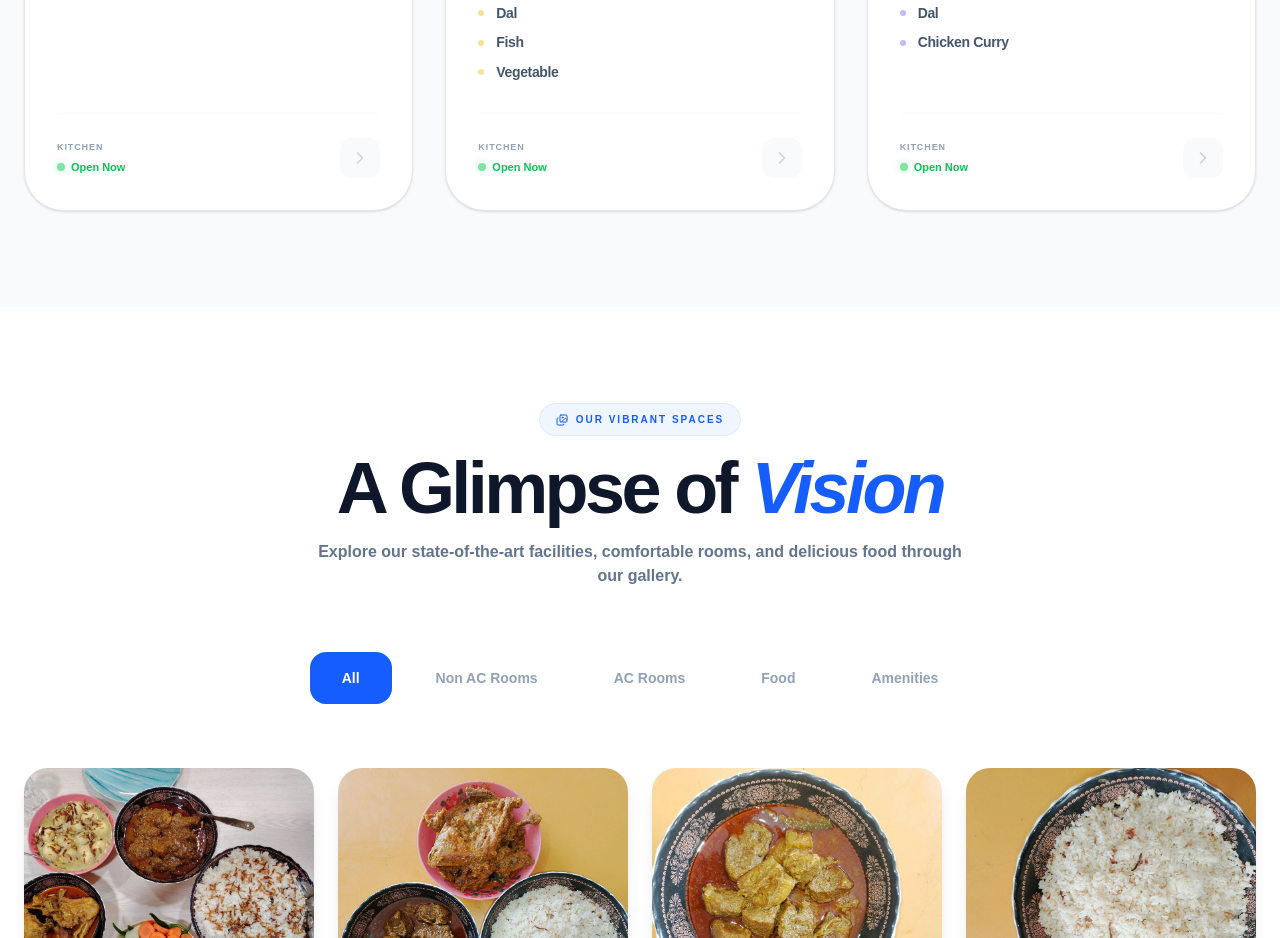
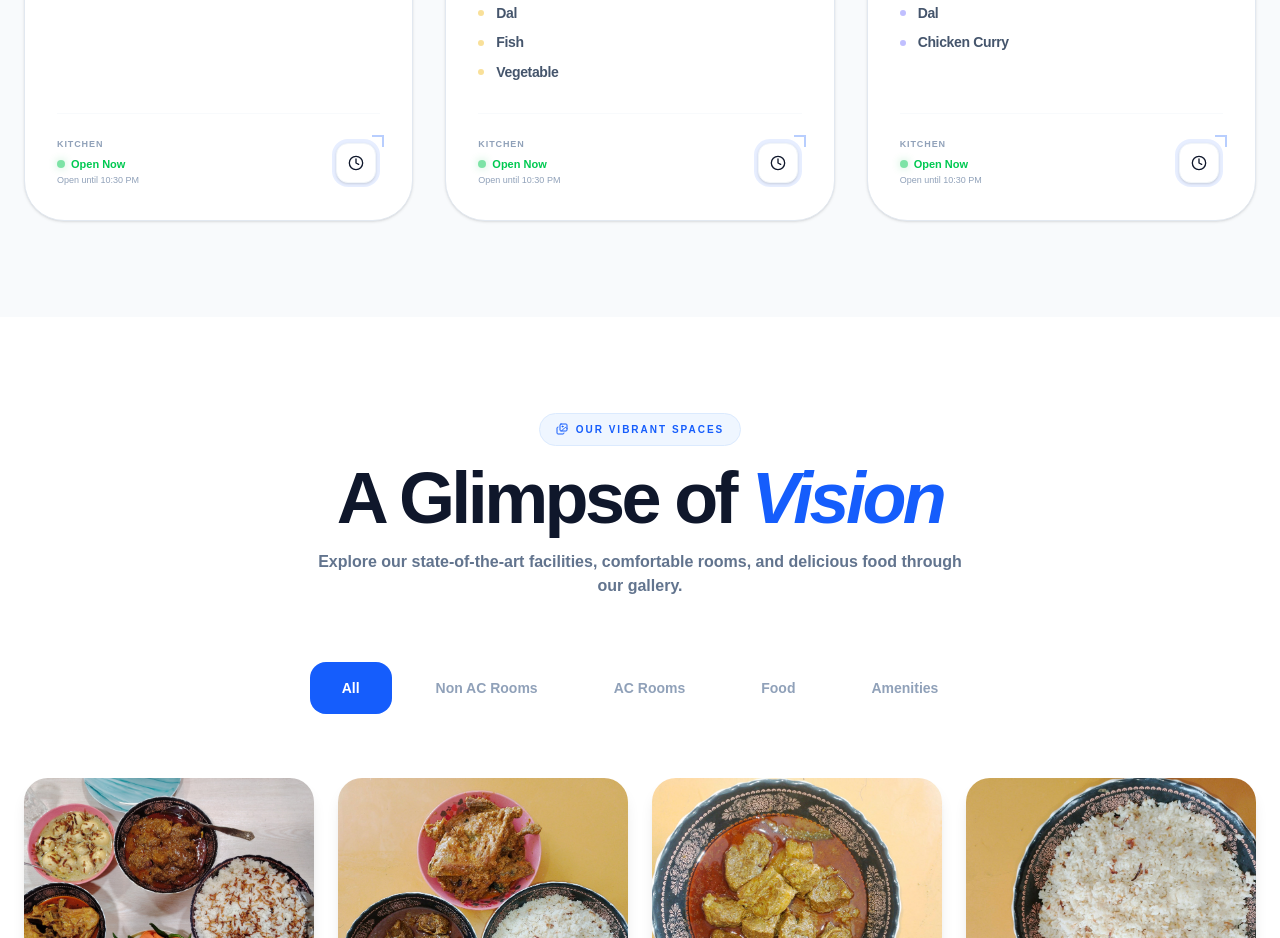
Before and after one commit to dipkorimon/vision64-limited, a Next.js app: page / in a window 1280 px wide. Shown: the part 3920-4858 px from the top of the page. Built offline with nearby package versions, Linux system fonts and the light colour scheme.

Commit message:
feat(foodmenu): add a new button for kitchen schedule and a tooltip to show all schedules

```diff
--- a/components/FoodMenu.tsx
+++ b/components/FoodMenu.tsx
@@ -1,7 +1,7 @@
 'use client';
 import { useState, useEffect } from 'react';
 import { motion, AnimatePresence, Variants } from 'framer-motion';
-import { Utensils, Sunrise, Sun, Moon, Coffee, ChevronRight, Activity, Flame, CheckCircle2 } from 'lucide-react';
+import { Utensils, Sunrise, Sun, Moon, Clock, ChevronRight, Activity, Flame, CheckCircle2 } from 'lucide-react';
 
 const weeklyMenu = [
     {
@@ -50,8 +50,9 @@ const weeklyMenu = [
 
 const FoodMenu = () => {
     const [activeDay, setActiveDay] = useState("Sunday");
-    const [isKitchenOpen, setIsKitchenOpen] = useState(false);
     const currentMenu: any = weeklyMenu.find(m => m.day === activeDay);
+
+    const [kitchenStatus, setKitchenStatus] = useState({ isOpen: false, message: "" });
 
     useEffect(() => {
         const checkKitchenStatus = () => {
@@ -60,21 +61,30 @@ const FoodMenu = () => {
             const minute = now.getMinutes();
             const currentTime = hour * 60 + minute;
 
-            const morningStart = 8 * 60;       // 08:00 AM
-            const morningEnd = 10 * 60;        // 10:00 AM
+            // Time slots in minutes
+            const slots = [
+                { start: 8 * 60, end: 10 * 60, label: "08:00 AM", endLabel: "10:00 AM" },
+                { start: 13 * 60 + 30, end: 17 * 60, label: "01:30 PM", endLabel: "05:00 PM" },
+                { start: 20 * 60, end: 22 * 60 + 30, label: "08:00 PM", endLabel: "10:30 PM" }
+            ];
 
-            const lunchStart = 13 * 60 + 30;   // 01:30 PM (13:30)
-            const lunchEnd = 17 * 60;          // 05:00 PM (17:00)
+            let openSlot = slots.find(slot => currentTime >= slot.start && currentTime < slot.end);
 
-            const dinnerStart = 20 * 60;       // 08:00 PM (20:00)
-            const dinnerEnd = 22 * 60 + 30;    // 10:30 PM (22:30)
+            if (openSlot) {
+                setKitchenStatus({
+                    isOpen: true,
+                    message: `Open until ${openSlot.endLabel}`
+                });
+            } else {
+                // Find next opening slot
+                let nextSlot = slots.find(slot => slot.start > currentTime);
+                if (!nextSlot) nextSlot = slots[0]; // If all slots passed, next is tomorrow's first slot
 
-            const isOpen =
-                (currentTime >= morningStart && currentTime < morningEnd) ||
-                (currentTime >= lunchStart && currentTime < lunchEnd) ||
-                (currentTime >= dinnerStart && currentTime < dinnerEnd);
-
-            setIsKitchenOpen(isOpen);
+                setKitchenStatus({
+                    isOpen: false,
+                    message: `Opens at ${nextSlot.label}`
+                });
+            }
         };
 
         checkKitchenStatus();
@@ -112,9 +122,9 @@ const FoodMenu = () => {
                 <div className="grid grid-cols-1 md:grid-cols-3 gap-8">
                     <AnimatePresence mode="wait">
                         <motion.div key={activeDay} className="contents">
-                            <MenuCard time="Breakfast" icon={<Sunrise className="w-6 h-6 text-orange-500" />} data={currentMenu?.breakfast} accentColor="bg-orange-500" isKitchenOpen={isKitchenOpen} />
-                            <MenuCard time="Lunch" icon={<Sun className="w-6 h-6 text-yellow-500" />} data={currentMenu?.lunch} accentColor="bg-yellow-500" isKitchenOpen={isKitchenOpen} />
-                            <MenuCard time="Dinner" icon={<Moon className="w-6 h-6 text-indigo-500" />} data={currentMenu?.dinner} accentColor="bg-indigo-500" isKitchenOpen={isKitchenOpen} />
+                            <MenuCard time="Breakfast" icon={<Sunrise className="w-6 h-6 text-orange-500" />} data={currentMenu?.breakfast} accentColor="bg-orange-500" kitchenStatus={kitchenStatus} />
+                            <MenuCard time="Lunch" icon={<Sun className="w-6 h-6 text-yellow-500" />} data={currentMenu?.lunch} accentColor="bg-yellow-500" kitchenStatus={kitchenStatus} />
+                            <MenuCard time="Dinner" icon={<Moon className="w-6 h-6 text-indigo-500" />} data={currentMenu?.dinner} accentColor="bg-indigo-500" kitchenStatus={kitchenStatus} />
                         </motion.div>
                     </AnimatePresence>
                 </div>
@@ -123,7 +133,7 @@ const FoodMenu = () => {
     );
 };
 
-const MenuCard = ({ time, icon, data, accentColor, isKitchenOpen }: any) => {
+const MenuCard = ({ time, icon, data, accentColor, kitchenStatus }: any) => {
     // String ke split kore array banano
     const itemsList = data?.items?.split(',') || [];
 
@@ -172,19 +182,56 @@ const MenuCard = ({ time, icon, data, accentColor, isKitchenOpen }: any) => {
                 <div className="pt-6 border-t border-slate-50 flex items-center justify-between mt-auto">
                     <div className="flex flex-col">
                         <span
-                            className="text-[9px] font-black text-slate-400 uppercase tracking-widest mb-1">Kitchen</span>
+                            className="text-[9px] font-black text-slate-400 uppercase tracking-widest mb-1 text-left">Kitchen</span>
                         <span
-                            className={`text-[11px] font-bold flex items-center gap-1.5 ${isKitchenOpen ? 'text-green-500' : 'text-red-500'}`}>
+                            className={`text-[11px] font-bold flex items-center gap-1.5 ${kitchenStatus.isOpen ? 'text-green-500' : 'text-red-500'}`}>
                         <span className={`w-2 h-2 rounded-full ${
-                            isKitchenOpen
+                            kitchenStatus.isOpen
                                 ? 'bg-green-500 animate-pulse shadow-[0_0_8px_rgba(34,197,94,0.6)]'
-                                : 'bg-red-500 shadow-[0_0_8px_rgba(239,68,68,0.6)]'
+                                : 'bg-red-500'
                         }`}></span>
-                            {isKitchenOpen ? 'Open Now' : 'Closed Now'}
+                                            {kitchenStatus.isOpen ? 'Open Now' : 'Closed Now'}
+                        </span>
+                            <span className="text-[9px] font-medium text-slate-400 mt-0.5">
+                            {kitchenStatus.message}
                         </span>
                     </div>
-                    <div className="w-10 h-10 rounded-xl bg-slate-50 flex items-center justify-center group-hover:bg-blue-600 transition-all duration-300 group-hover:shadow-lg group-hover:shadow-blue-200">
-                        <ChevronRight className="w-5 h-5 text-slate-300 group-hover:text-white transition-all" />
+                    <div className="group/sch relative">
+                        <div className="relative w-12 h-12 flex items-center justify-center cursor-help">
+                            <div className="absolute inset-0 bg-blue-600 rounded-2xl opacity-10" />
+
+                            <div className="relative w-10 h-10 bg-white border border-slate-100 rounded-xl shadow-sm flex items-center justify-center">
+                                <Clock className="w-4 h-4 text-slate-900" />
+                            </div>
+
+                            <div className="absolute -top-1 -right-1 w-3 h-3 border-t-2 border-r-2 border-blue-600/30" />
+                        </div>
+
+                        <div className="absolute bottom-full right-0 mb-4 opacity-0 invisible group-hover/sch:opacity-100 group-hover/sch:visible group-hover/sch:translate-y-0 translate-y-4 transition-all duration-500 z-[100] pointer-events-none">
+                            <div className="bg-white/95 backdrop-blur-xl border border-slate-200 p-5 rounded-[2rem] shadow-[0_20px_50px_rgba(0,0,0,0.1)] w-60 overflow-hidden relative">
+                                <div className="absolute top-0 right-0 w-24 h-24 bg-blue-50 rounded-full blur-3xl -mr-10 -mt-10 opacity-50" />
+
+                                <div className="relative">
+                                    <div className="text-[10px] font-black uppercase tracking-[0.2em] text-slate-400 mb-4 border-b border-slate-100 pb-2">Service Hours</div>
+                                    <div className="space-y-4">
+                                        {[
+                                            { label: 'Morning', time: '08:00 AM - 10:00 AM', color: 'text-orange-500', dot: 'bg-orange-500' },
+                                            { label: 'Lunch', time: '01:30 PM - 05:00 PM', color: 'text-blue-600', dot: 'bg-blue-600' },
+                                            { label: 'Dinner', time: '08:00 PM - 10:30 PM', color: 'text-red-600', dot: 'bg-red-600' }
+                                        ].map((slot, idx) => (
+                                            <div key={idx} className="flex flex-col gap-1">
+                                                <div className="flex items-center gap-2">
+                                                    <span className={`w-1.5 h-1.5 rounded-full ${slot.dot}`} />
+                                                    <span className={`text-[10px] font-black uppercase tracking-widest ${slot.color}`}>{slot.label}</span>
+                                                </div>
+                                                <span className="text-[14px] font-bold tracking-tight text-slate-700 pl-3.5">{slot.time}</span>
+                                            </div>
+                                        ))}
+                                    </div>
+                                </div>
+                                <div className="absolute -bottom-2 right-4 w-4 h-4 bg-white border-r border-b border-slate-200 rotate-45" />
+                            </div>
+                        </div>
                     </div>
                 </div>
             </div>
```
